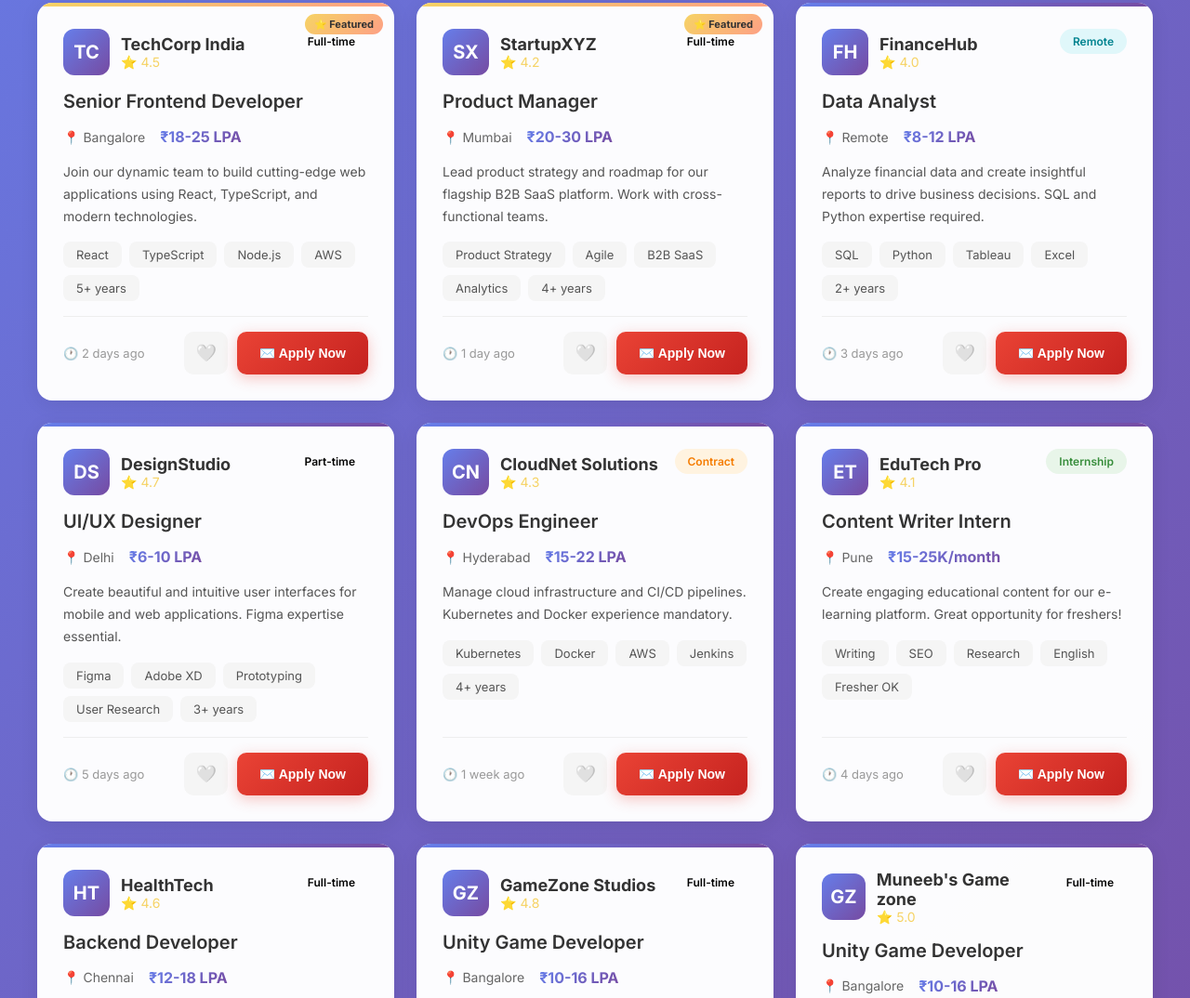
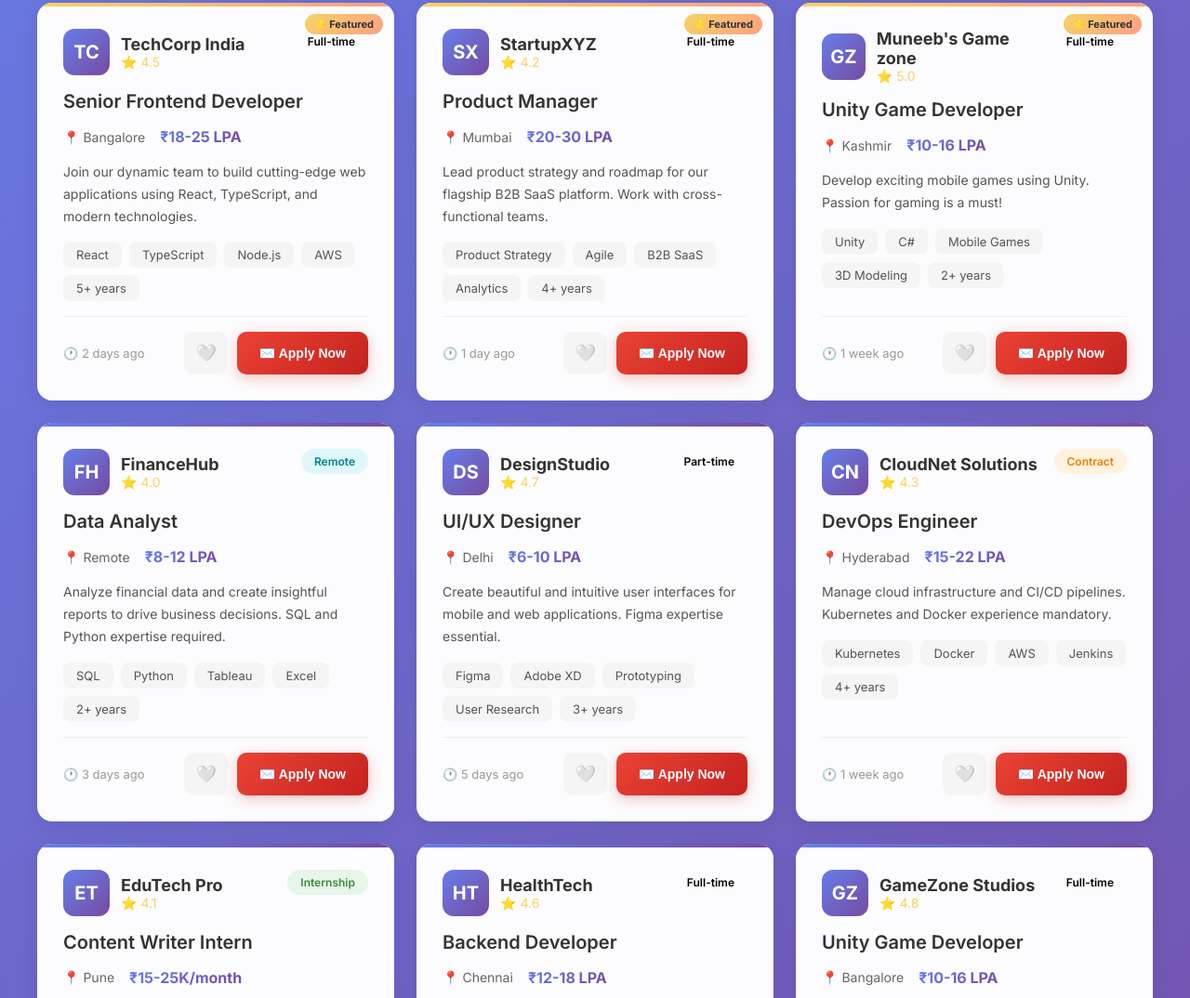
Before and after one commit to Muneeb-Fayaz/rehnuma-jobPortal, a plain HTML site: page index.html in a window 1280 px wide. Shown: the part 539-1613 px from the top of the page at 93% size. Drawn offline with Linux system fonts and the light colour scheme.

Commit message:
Update index.html
add rayees company portal

```diff
--- a/index.html
+++ b/index.html
@@ -582,7 +582,7 @@
         <option value="Hyderabad">Hyderabad</option>
         <option value="Pune">Pune</option>
         <option value="Chennai">Chennai</option>
-        <option value="kashmir">Kashmir</option>
+        <option value="Kashmir">Kashmir</option>
       </select>
       <select class="filter-select" id="typeFilter">
         <option value="">💼 All Types</option>
@@ -851,7 +851,23 @@
         rating: "5.0",
         title: "Unity Game Developer",
         type: "Full-time",
-        location: "Bangalore",
+        location: "Kashmir",
+        salary: "₹10-16 LPA",
+        salaryNum: 13,
+        description: "Develop exciting mobile games using Unity. Passion for gaming is a must!",
+        requirements: ["Unity", "C#", "Mobile Games", "3D Modeling", "2+ years"],
+        posted: "1 week ago",
+        featured: true,
+        email: "muneebfayaz1326@gmail.com"
+      },
+      {
+        id: 10,
+        company: "Rayees's Game zone",
+        logo: "RGZ",
+        rating: "5.0",
+        title: "Unity Game Developer",
+        type: "Full-time",
+        location: "Kashmir",
         salary: "₹10-16 LPA",
         salaryNum: 13,
         description: "Develop exciting mobile games using Unity. Passion for gaming is a must!",
```
